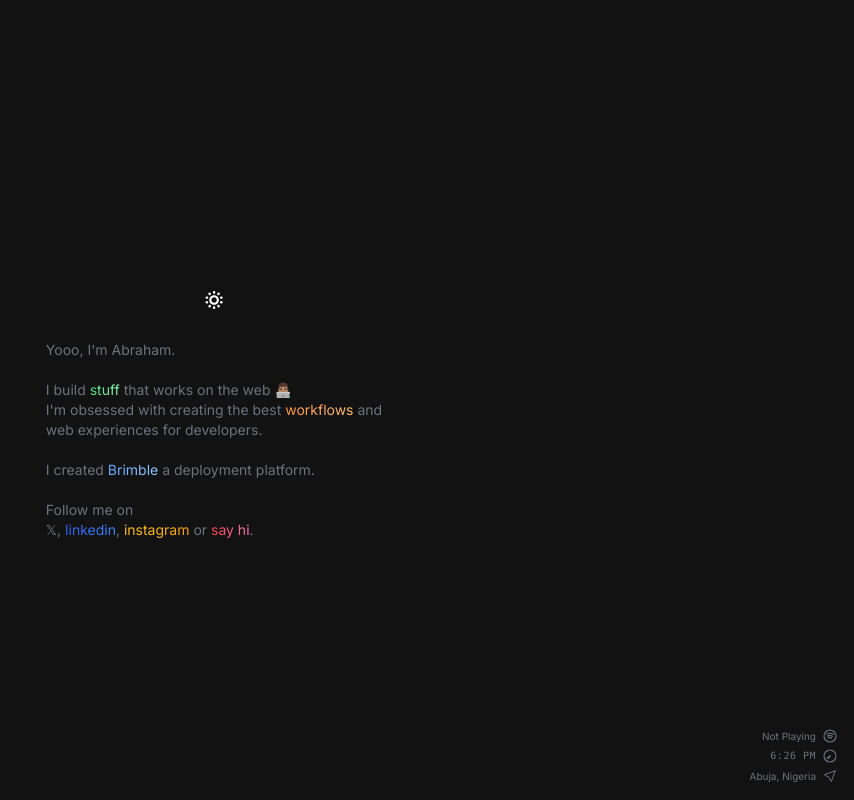
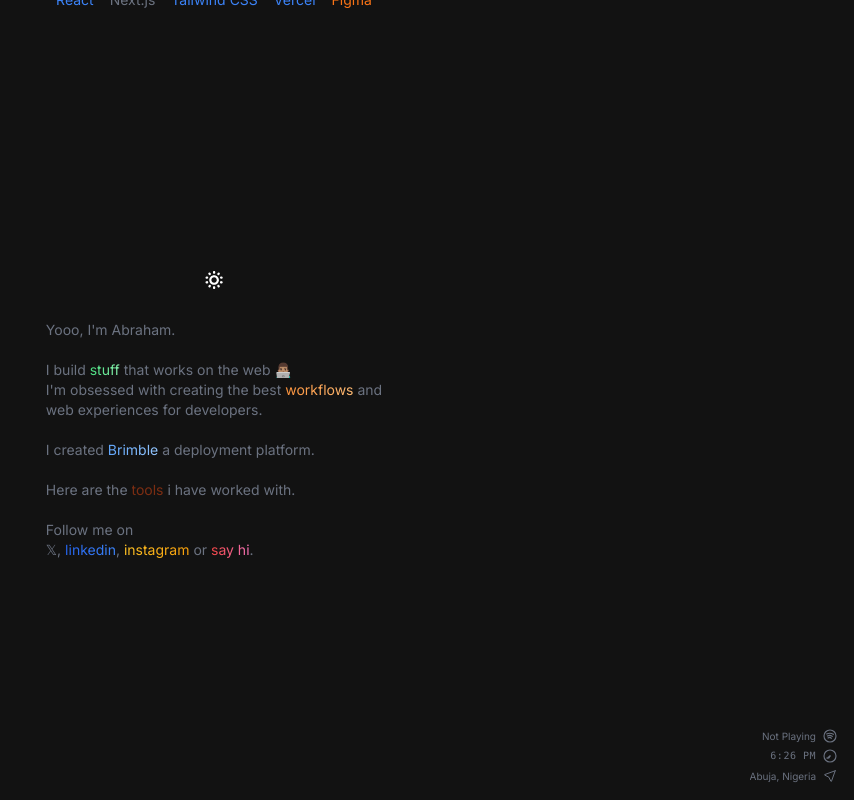
Before and after one commit to klef-dev/klef-dev, a Next.js app: page / in a window 1280 px wide. Shown: the whole page, without its empty margins (426-1280 px from the left). Built offline with nearby package versions, Linux system fonts and the light colour scheme.

Commit message:
feat: implement tools

```diff
--- a/src/app/layout.tsx
+++ b/src/app/layout.tsx
@@ -1,16 +1,10 @@
 "use client";
 
 import "./globals.css";
-import type { Metadata } from "next";
 import { Inter } from "next/font/google";
 import { ThemeProvider as NextThemesProvider } from "next-themes";
 
 const inter = Inter({ subsets: ["latin"] });
-
-export const metadata: Metadata = {
-    title: "Klef",
-    description: "I build that works on the web!",
-};
 
 export default function RootLayout({
     children,
@@ -19,6 +13,16 @@ export default function RootLayout({
 }) {
     return (
         <html lang="en">
+            <head>
+                <meta charSet="utf-8" />
+                <meta name="viewport" content="width=device-width" />
+                <meta name="theme-color" content="#000000" />
+                <meta
+                    name="description"
+                    content={"I build that works on the web!"}
+                />
+                <title>Klef</title>
+            </head>
             <body className={inter.className}>
                 <NextThemesProvider defaultTheme="dark">
                     {children}
--- a/src/app/page.tsx
+++ b/src/app/page.tsx
@@ -3,11 +3,42 @@
 import { useTheme } from "next-themes";
 
 import Link from "next/link";
+import { useRouter } from "next/router";
 import React from "react";
+
+const tools = [
+    {
+        name: "React",
+        url: "https://reactjs.org/",
+        class: "from-blue-500 to-blue-500 after:from-blue-400 after:to-blue-500",
+    },
+    {
+        name: "Next.js",
+        url: "https://nextjs.org/",
+        class: "from-gray-500 to-gray-500 after:from-gray-400 after:to-gray-500",
+    },
+    {
+        name: "Tailwind CSS",
+        url: "https://tailwindcss.com/",
+        class: "from-blue-500 to-blue-500 after:from-blue-400 after:to-blue-500",
+    },
+    {
+        name: "Vercel",
+        url: "https://vercel.com/",
+        class: "from-blue-500 to-blue-500 after:from-blue-400 after:to-blue-500",
+    },
+    {
+        name: "Figma",
+        url: "https://figma.com/",
+        class: "from-orange-500 to-orange-500 after:from-orange-400 after:to-orange-500",
+    },
+];
 
 export default function Home() {
     const { theme, setTheme } = useTheme();
     const [mounted, setMounted] = React.useState(false);
+
+    const [showTools, setShowTools] = React.useState(false);
 
     const toggle = () => {
         setTheme(theme === "dark" ? "light" : "dark");
@@ -17,11 +48,29 @@ export default function Home() {
 
     if (!mounted) return null;
     return (
-        <main className="flex flex-col items-center justify-center min-h-screen w-screen">
+        <main className="flex flex-col items-center justify-center w-screen min-h-screen">
+            <div
+                onClick={() => setShowTools(false)}
+                className={`z-50 backdrop-blur-sm transition-all flex items-center justify-center duration-300 bg-black/80  w-screen fixed top-0 left-0 ${
+                    showTools ? "h-screen" : "h-0"
+                }`}
+            >
+                <div className="max-w-2xl px-8 text-sm">
+                    {tools.map((tool) => (
+                        <Link href={tool.url} key={tool.name}>
+                            <span
+                                className={`m-2 relative bg-gradient-to-r bg-clip-text text-transparent decoration-green-500 decoration-2 transition-all after:absolute after:-bottom-0 after:left-0 after:h-[2px] after:w-full after:origin-bottom-right after:scale-x-0 after:bg-gradient-to-r after:opacity-80 after:transition-transform after:duration-500 after:ease-spring hover:after:origin-bottom-left hover:after:scale-x-100 after:origin-right after:scale-x-0 ${tool.class}`}
+                            >
+                                {tool?.name}
+                            </span>
+                        </Link>
+                    ))}
+                </div>
+            </div>
             <div className="">
                 <button
                     onClick={toggle}
-                    className="h-20 w-20 flex items-center justify-center"
+                    className="flex items-center justify-center w-20 h-20"
                 >
                     {theme === "dark" ? (
                         <svg
@@ -53,7 +102,7 @@ export default function Home() {
                             height="40px"
                             viewBox="0 0 24 24"
                             xmlns="http://www.w3.org/2000/svg"
-                            className="scale-50 dark:hidden block"
+                            className="block scale-50 dark:hidden"
                         >
                             <g id="SVGRepo_bgCarrier" stroke-width="0" />
 
@@ -107,6 +156,17 @@ export default function Home() {
                 a deployment platform.
                 <br />
                 <br />
+                Here are the{" "}
+                <button
+                    onClick={() => setShowTools(true)}
+                    className="relative bg-gradient-to-r from-orange-900 to-orange-900 bg-clip-text text-transparent decoration-green-500 decoration-2 transition-all after:absolute after:-bottom-0 after:left-0 after:h-[2px] after:w-full after:origin-bottom-right after:scale-x-0 after:bg-gradient-to-r after:from-orange-900 after:to-orange-900 after:opacity-80 after:transition-transform after:duration-500 after:ease-spring hover:after:origin-bottom-left hover:after:scale-x-100 after:origin-right after:scale-x-0"
+                    // href="/?tools=true"
+                >
+                    tools
+                </button>{" "}
+                i have worked with.
+                <br />
+                <br />
                 Follow me on
                 <br />
                 <Link
@@ -152,11 +212,11 @@ export default function Home() {
                     rel="noopener noreferrer"
                     className="grid cursor-cell select-none grid-flow-col gap-1.5 pl-4 transition-all hover:text-gray-300"
                 >
-                    <div className="line-clamp-1 break-all leading-4">
+                    <div className="leading-4 break-all line-clamp-1">
                         Not Playing
                     </div>
                     <svg
-                        className="icon icon-tabler icon-tabler-brand-spotify h-4 w-4"
+                        className="w-4 h-4 icon icon-tabler icon-tabler-brand-spotify"
                         width="24"
                         height="24"
                         viewBox="0 0 24 24"
@@ -183,7 +243,7 @@ export default function Home() {
                         })}
                     </div>
                     <svg
-                        className="icon icon-tabler icon-tabler-clock-hour-4 h-4 w-4"
+                        className="w-4 h-4 icon icon-tabler icon-tabler-clock-hour-4"
                         width="24"
                         height="24"
                         viewBox="0 0 24 24"
@@ -224,7 +284,7 @@ export default function Home() {
                     rel="noopener noreferrer"
                     className="grid cursor-ne-resize select-none grid-flow-col gap-1.5 transition-all hover:text-gray-300"
                 >
-                    <div className="line-clamp-1 break-all leading-4">
+                    <div className="leading-4 break-all line-clamp-1">
                         Abuja, Nigeria
                     </div>
                     <svg
```
